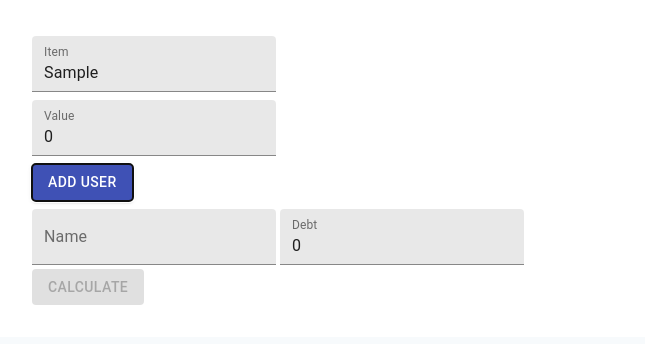
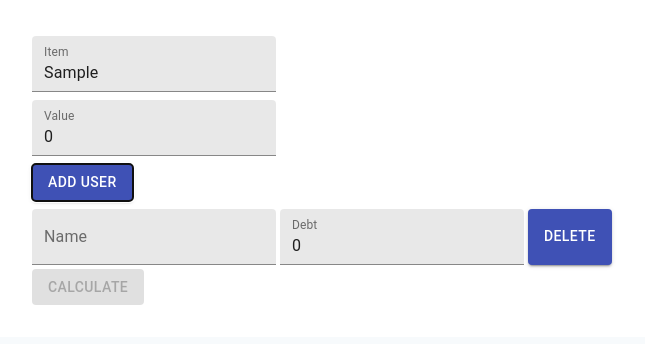
Before and after one commit to kamalarieff/travel-app, a React (Create React App) app: page / in a window 1280 px wide. Both pictures are taken after typing "Sample" into the empty fields and a click on the button "ADD USER". Shown: the top 344 px of the page, without its empty margins (0-645 px from the left). Built offline with nearby package versions, Linux system fonts and the light colour scheme.

Commit message:
Add delete user functionality

```diff
--- a/src/pages/Debt/index.jsx
+++ b/src/pages/Debt/index.jsx
@@ -34,6 +34,11 @@ const reducer = (state, action) => {
         draft.users.byId[action.id].debt = action.debt;
         break;
       }
+      case "DELETE_USER": {
+        delete draft.users.byId[action.id];
+        draft.users.allIds = R.reject(R.equals(action.id), state.users.allIds);
+        break;
+      }
       default: {
         break;
       }
@@ -54,8 +59,12 @@ const UserForm = ({ id, dispatch, name, debt }) => {
     });
   };
 
+  const handleDelete = () => {
+    dispatch({ type: "DELETE_USER", id });
+  };
+
   return (
-    <>
+    <div className="flex">
       <div className="mr-1">
         <TextField
           label="Name"
@@ -64,13 +73,18 @@ const UserForm = ({ id, dispatch, name, debt }) => {
           value={name}
         />
       </div>
+      <div className="mr-1">
         <TextField
           label="Debt"
           variant="filled"
           onChange={handleDebtChange}
           value={debt}
         />
-    </>
+      </div>
+      <Button variant="contained" color="primary" onClick={handleDelete}>
+        Delete
+      </Button>
+    </div>
   );
 };
 
@@ -85,7 +99,7 @@ const Debt = () => {
 
   const lastId = R.defaultTo(0, R.last(allIds));
 
-  console.log("state", state.users.byId);
+  console.log("state", state.users);
 
   const handleClick = () => {
     dispatch({ type: "ADD_USER", id: lastId + 1 });
@@ -138,7 +152,6 @@ const Debt = () => {
           </Button>
         </div>
         {allIds.map(userId => {
-          console.log("TCL: Debt -> byId[userId]", byId[userId]);
           return (
             <div key={userId} className="flex my-1">
               <UserForm
```
Lines whose indentation alone changed are shown as unchanged.
